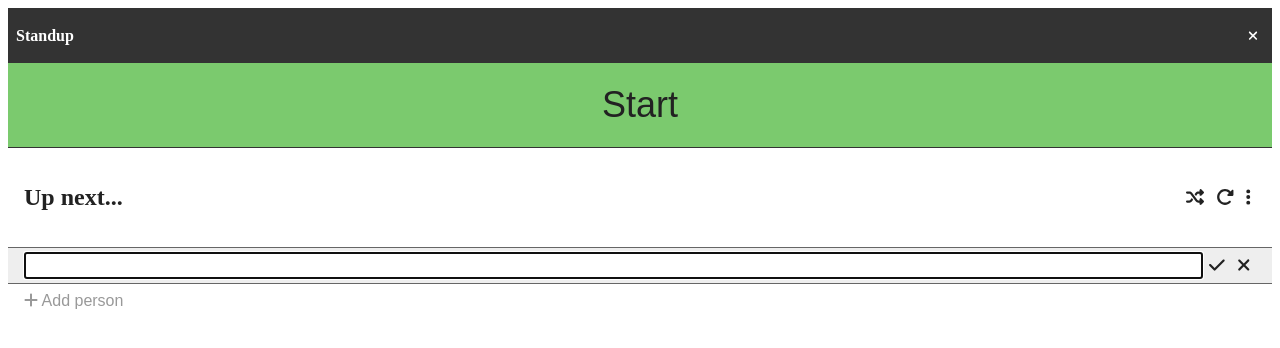
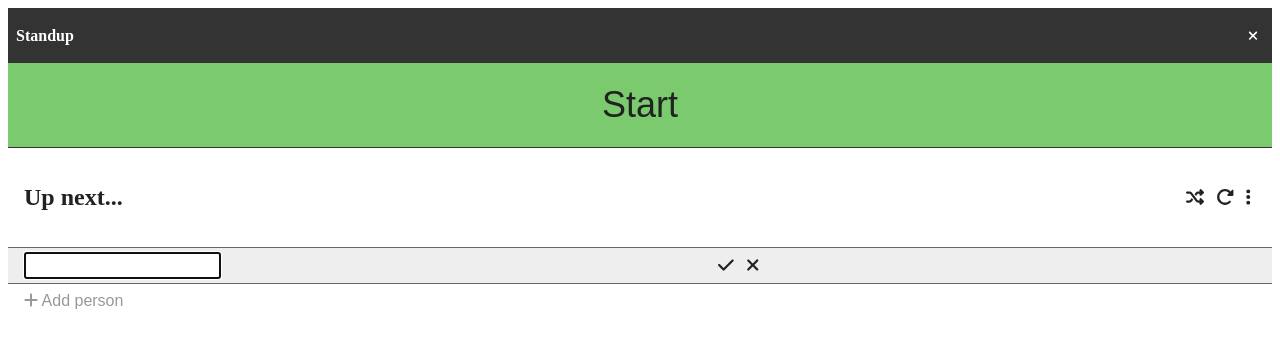
Before and after one commit to rocketmo/standup, a React app: page / in a window 1280 px wide. Both pictures are taken after a click on the button "Add person". Shown: the top 348 px of the page. Built offline with nearby package versions, Linux system fonts and the light colour scheme; the HTML template or start-up script is replaced by a standard one.

Commit message:
Prevent no named persons

```diff
--- a/src/components/app/index.tsx
+++ b/src/components/app/index.tsx
@@ -168,6 +168,7 @@ export default function App() {
   // Save persons whenever the list is updated
   useEffect(() => {
     for (const person of persons) {
+      if (!person.name) continue; // Don't save if the person has not been named
       savePerson(person);
     }
   }, [persons]);
--- a/src/components/persons-list/index.scss
+++ b/src/components/persons-list/index.scss
@@ -48,7 +48,6 @@
     justify-content: space-between;
     margin: 0;
     padding: 4px 16px;
-    width: calc(100% - 32px);
 
     &:nth-child(odd) {
       background-color: #eee;
@@ -121,10 +120,29 @@
       }
     }
 
-    .standup-person-rename-input {
-      color: #222;
+    .standup-person-rename-input-container {
       flex: 1 0 auto;
-      padding: 4px 0;
+
+      .standup-person-rename-input {
+        color: #222;
+        padding: 4px 8px;
+        width: auto;
+
+        &.standup-invalid-name {
+          border: 1px solid #ff0000;
+        }
+      }
+
+      .standup-name-error {
+        color: #f00;
+        display: block;
+        font-size: 14px;
+        margin-top: 4px;
+      }
+    }
+
+    .standup-person-rename-actions {
+      flex: 1 0 auto;
     }
   }
 }
--- a/src/components/persons-list/index.tsx
+++ b/src/components/persons-list/index.tsx
@@ -34,6 +34,7 @@ export default function PersonsList(props: PersonsListProps) {
   const [personMenuId, setPersonMenuId] = useState<undefined | string>(undefined);
   const [personRenameId, setPersonRenameId] = useState<undefined | string>(undefined);
   const [tempPersonName, setTempPersonName] = useState<undefined | string>(undefined);
+  const [showInvalidNameError, setShowInvalidNameError] = useState<boolean>(false);
 
   const renameInputFocusRef = useCallback((renameInput: HTMLInputElement | null) => {
     renameInput?.focus();
@@ -73,8 +74,21 @@ export default function PersonsList(props: PersonsListProps) {
     onPersonMenuClose();
   };
 
+  const deleteNoNamePerson = (personId: string) => {
+    const personIndex = getPersonIndex(props.persons, personId);
+    const person = props.persons[personIndex];
+    if (person && !person.name) {
+      props.onDeletePerson(personId);
+    }
+  };
+
   const onRenameOpen = (personId: string) => {
     onPersonMenuClose();
+    setShowInvalidNameError(false);
+
+    if (personRenameId) {
+      deleteNoNamePerson(personRenameId);
+    }
 
     // HACK: Wait until the menu is closed on the next render so we can show the rename input
     // and focus on it
@@ -91,14 +105,25 @@ export default function PersonsList(props: PersonsListProps) {
       throw new ReferenceError('No person to rename.');
     }
 
-    props.onRenamePerson(personRenameId, tempPersonName || '');
+    // Name is required
+    if (!tempPersonName) {
+      setShowInvalidNameError(true);
+      return;
+    }
+
+    props.onRenamePerson(personRenameId, tempPersonName);
     setPersonRenameId(undefined);
     setTempPersonName(undefined);
   };
 
   const onRenameCancel = () => {
+    if (personRenameId) {
+      deleteNoNamePerson(personRenameId);
+    }
+
     setPersonRenameId(undefined);
     setTempPersonName(undefined);
+    setShowInvalidNameError(false);
   };
 
   const getDefaultItem = (person: Person) => {
@@ -153,16 +178,26 @@ export default function PersonsList(props: PersonsListProps) {
   };
 
   const getRenameItem = (person: Person) => {
+    const isInvalidName = showInvalidNameError && !tempPersonName;
+    const inputClassName =
+      'standup-person-rename-input' + (isInvalidName ? ' standup-invalid-name' : '');
+    const errorMsg = isInvalidName ? (
+      <span className="standup-name-error">A name is required.</span>
+    ) : null;
+
     return (
       <li key={person.id}>
+        <div className="standup-person-rename-input-container">
           <input
-          className="standup-person-rename-input"
+            className={inputClassName}
             onChange={onTempPersonNameChange}
             onKeyDown={onRenameKeyDown}
             ref={renameInputFocusRef}
             type="text"
             value={tempPersonName}
           />
+          {errorMsg}
+        </div>
         <div className="standup-person-rename-actions">
           <button onClick={onRenameConfirm}>
             <FontAwesomeIcon icon={faCheck} />
```
Lines whose indentation alone changed are shown as unchanged.
